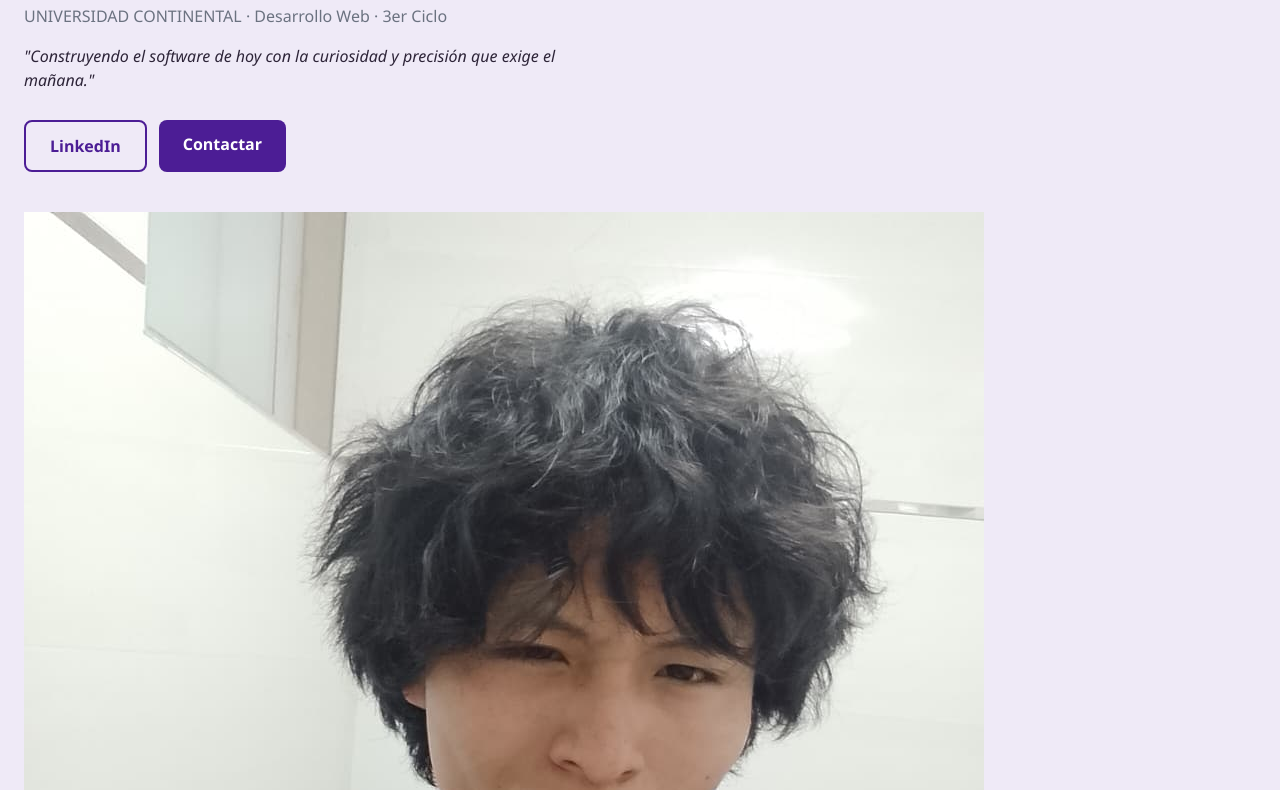
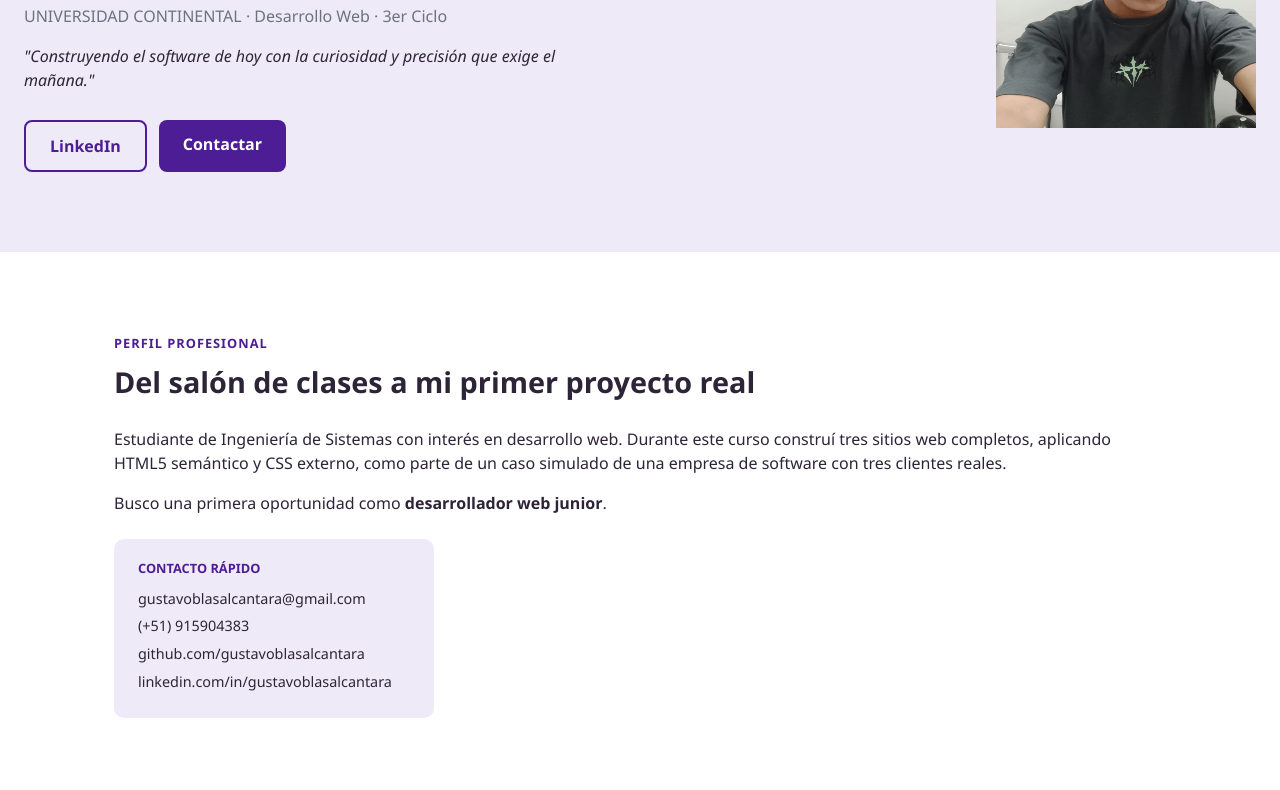
Before and after one commit to gustavoblasalcantara-jpg/S2_practica-_html_nativo, a plain HTML site: page index.html in a window 1280 px wide. Shown: the part 317-1107 px from the top of the page. Drawn offline with Linux system fonts and the light colour scheme.

Commit message:
Ajustado tamano de la foto de perfil en HTML

```diff
--- a/index.html
+++ b/index.html
@@ -37,7 +37,7 @@
                     <a href="#contacto" class="btn btn-solido">Contactar</a>
                 </div>
             </div>
-            <img src="html/mi-foto.jpeg" alt="Foto de perfil de Gustavo">
+            <img src="html/mi-foto.jpeg" alt="Foto de perfil de Gustavo" width="260" height="260">
         </section>
 
         <!-- ========== PERFIL PROFESIONAL ========== -->
```
